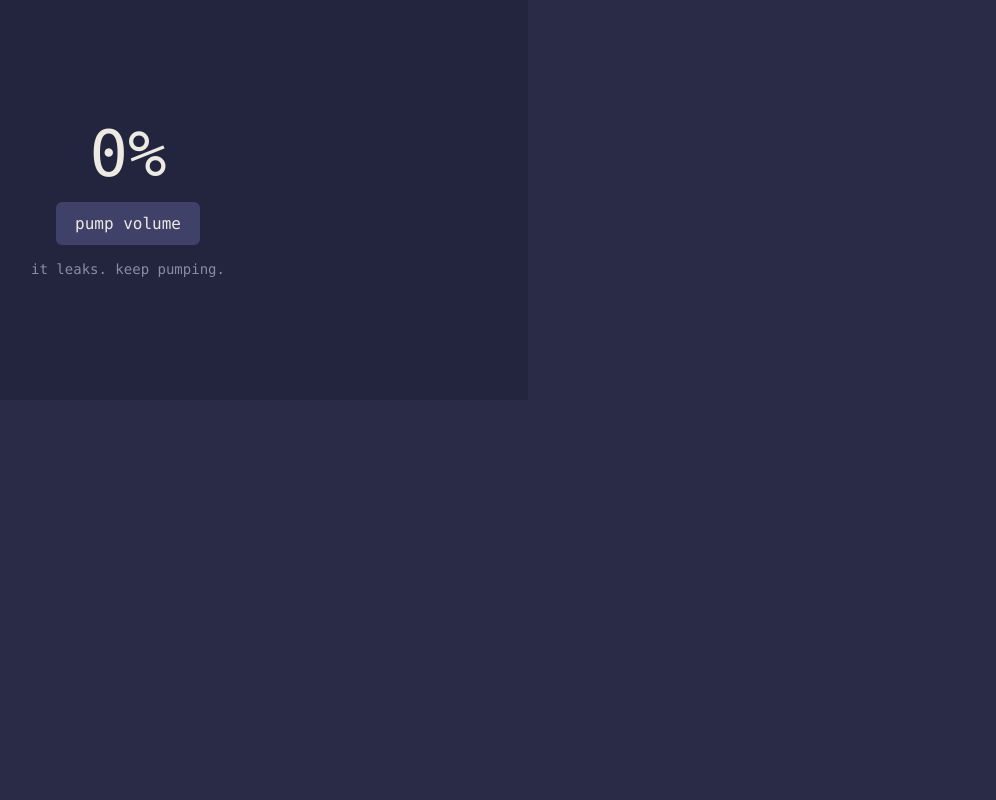
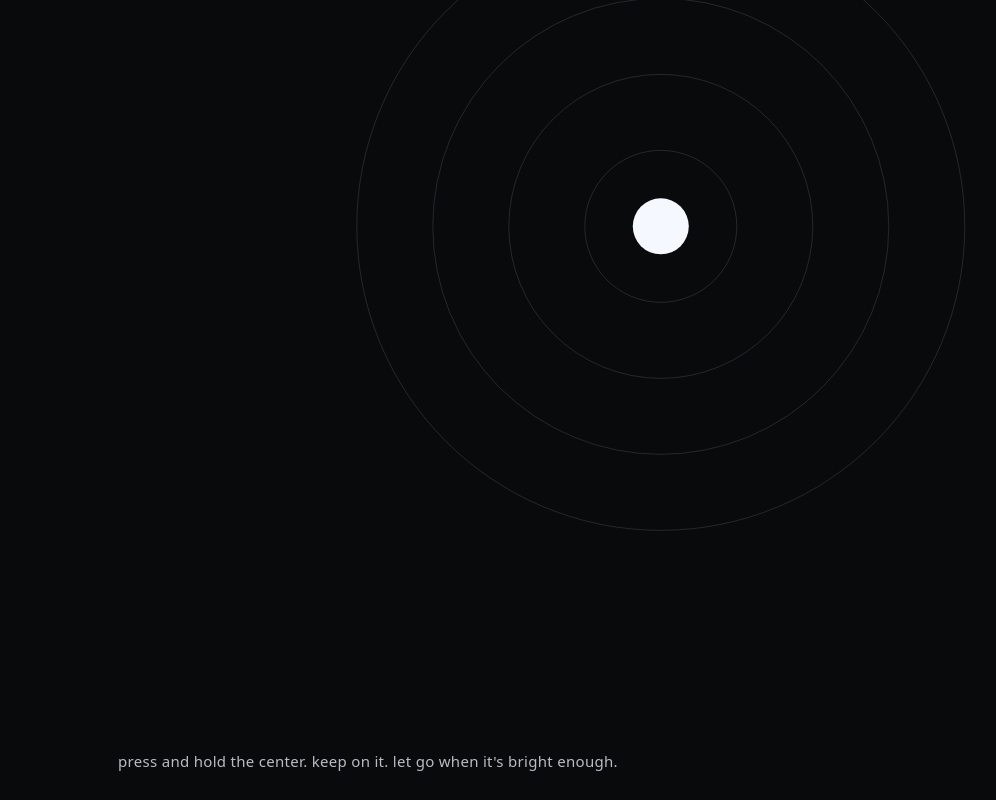
Before and after one commit to JivrajjSingh/Evil-volume, a plain HTML site: page index.html in a window 1280 px wide. Shown: the whole page, without its empty margins (272-1268 px from the left). Drawn offline with Linux system fonts and the light colour scheme.

```diff
--- a/index.html
+++ b/index.html
@@ -3,44 +3,149 @@
 <head>
 <meta charset="utf-8">
 <meta name="viewport" content="width=device-width, initial-scale=1">
-<title>my evil input</title>
+<title>BuildBrightness</title>
 <style>
-  /* Everything you make goes inside #stage: exactly 800 × 400 pixels. The gallery shows
-     this box (shrunk to fit), so anything outside it won't be seen. */
-  html, body { margin: 0; background: #292b47; color: #eceae3; font: 16px/1.5 ui-monospace, Menlo, Consolas, monospace; }
-  #stage {
-    width: 800px; height: 400px; overflow: hidden; position: relative;
-    display: grid; place-items: center; text-align: center;
-    background: #23243d;
+  html, body { margin: 0; height: 100%; overflow: hidden; background: #0a0c12; }
+  canvas { display: block; cursor: crosshair; touch-action: none; }
+  #msg {
+    position: fixed; left: 0; right: 0; bottom: 28px;
+    text-align: center; padding: 0 20px;
+    font: 15px/1.4 system-ui, -apple-system, "Segoe UI", sans-serif;
+    letter-spacing: 0.02em; pointer-events: none; user-select: none;
   }
-
-  /* ---- the example below: delete it and build your own ---- */
-  .vol { font-size: 64px; margin: 0; }
-  button { font: inherit; color: inherit; background: #3f4168; border: 0; border-radius: 6px; padding: .6rem 1.2rem; cursor: pointer; }
-  .hint { color: #8d8aa6; font-size: 14px; }
 </style>
 </head>
 <body>
-<div id="stage">
-  <!-- example evil input: volume you have to pump up by hand, and it leaks back down -->
-  <div>
-    <p class="vol"><span id="vol">0</span>%</p>
-    <button id="pump">pump volume</button>
-    <p class="hint">it leaks. keep pumping.</p>
-  </div>
-</div>
+<canvas id="c"></canvas>
+<div id="msg">press and hold the center. keep on it. let go when it's bright enough.</div>
+
 <script>
-  // the example: delete this too
-  let volume = 0;
-  const out = document.getElementById('vol');
-  document.getElementById('pump').addEventListener('click', () => {
-    volume = Math.min(100, volume + 7);
-    out.textContent = Math.round(volume);
-  });
-  setInterval(() => {
-    volume = Math.max(0, volume - 1);
-    out.textContent = Math.round(volume);
-  }, 120);
+const cv = document.getElementById('c');
+const ctx = cv.getContext('2d');
+const msg = document.getElementById('msg');
+
+let W, H, dpr;
+function resize() {
+  dpr = window.devicePixelRatio || 1;
+  W = innerWidth; H = innerHeight;
+  cv.width = W * dpr; cv.height = H * dpr;
+  cv.style.width = W + 'px'; cv.style.height = H + 'px';
+  ctx.setTransform(dpr, 0, 0, dpr, 0, 0);
+}
+addEventListener('resize', resize);
+resize();
+
+let phase = 0;        // drives the center's wandering
+let level = 0;        // 0..1, the ring you're growing right now
+let setLevel = 0;     // 0..1, the brightness you last managed to lock in
+let holding = false;
+let px = -1e4, py = -1e4;
+let last = performance.now();
+
+// the center never sits still
+function center() {
+  return {
+    x: W / 2 + W * 0.28 * Math.sin(phase * 0.9) + 14 * Math.sin(phase * 3.1),
+    y: H / 2 + H * 0.26 * Math.sin(phase * 1.3 + 1) + 14 * Math.cos(phase * 2.7)
+  };
+}
+
+// the target shrinks as the brightness climbs
+function hitR() {
+  return Math.max(16, Math.min(W, H) * 0.035) * (1 - 0.55 * level);
+}
+
+function say(text) { msg.textContent = text; }
+
+function finish() {
+  holding = false;
+  setLevel = level;
+  const pct = Math.round(setLevel * 100);
+  window.brightness = pct;
+  say('brightness: ' + pct + '%');
+}
+
+function fail() {
+  holding = false;
+  level = 0;
+  setLevel = 0;
+  window.brightness = 0;
+  say('you slipped. brightness is back to 0%.');
+}
+
+function frame(now) {
+  const dt = Math.min(0.05, (now - last) / 1000);
+  last = now;
+
+  // the higher the brightness, the faster the center runs
+  phase += dt * (0.5 + 1.6 * level);
+  const c = center();
+
+  if (holding) {
+    if (Math.hypot(px - c.x, py - c.y) <= hitR()) {
+      // the ring grows more slowly the bigger it gets
+      level = Math.min(1, level + dt * 0.25 * (1.05 - 0.75 * level));
+      if (level >= 1) finish();
+    } else {
+      fail();
+    }
+  } else {
+    level = Math.max(0, level - dt * 1.5); // ring collapses after release
+  }
+
+  draw(c);
+  requestAnimationFrame(frame);
+}
+
+function draw(c) {
+  const b = holding ? level : Math.max(setLevel, level);
+  const L = 4 + 92 * b;
+  ctx.fillStyle = 'hsl(220 18% ' + L + '%)';
+  ctx.fillRect(0, 0, W, H);
+
+  const ink = L > 55 ? '10,12,20' : '245,248,255';
+  msg.style.color = 'rgba(' + ink + ',0.75)';
+  const R = Math.min(W, H) * 0.38;
+
+  // faint guide rings, deliberately unlabeled
+  ctx.lineWidth = 1;
+  ctx.strokeStyle = 'rgba(' + ink + ',0.12)';
+  for (const f of [0.25, 0.5, 0.75, 1]) {
+    ctx.beginPath(); ctx.arc(c.x, c.y, R * f, 0, Math.PI * 2); ctx.stroke();
+  }
+
+  // the ring you're growing
+  if (level > 0.002) {
+    ctx.strokeStyle = 'rgba(' + ink + ',0.9)';
+    ctx.lineWidth = 3 + level * 5;
+    ctx.beginPath(); ctx.arc(c.x, c.y, R * level, 0, Math.PI * 2); ctx.stroke();
+  }
+
+  // the center
+  ctx.fillStyle = 'rgb(' + ink + ')';
+  ctx.beginPath(); ctx.arc(c.x, c.y, hitR(), 0, Math.PI * 2); ctx.fill();
+}
+
+cv.addEventListener('pointermove', e => { px = e.clientX; py = e.clientY; });
+
+cv.addEventListener('pointerdown', e => {
+  px = e.clientX; py = e.clientY;
+  cv.setPointerCapture(e.pointerId);
+  const c = center();
+  if (Math.hypot(px - c.x, py - c.y) <= hitR()) {
+    holding = true;
+    level = 0;
+    say('');
+  } else {
+    say("that's not the center.");
+  }
+});
+
+function release() { if (holding) finish(); }
+cv.addEventListener('pointerup', release);
+cv.addEventListener('pointercancel', release);
+
+requestAnimationFrame(frame);
 </script>
 </body>
 </html>
```
